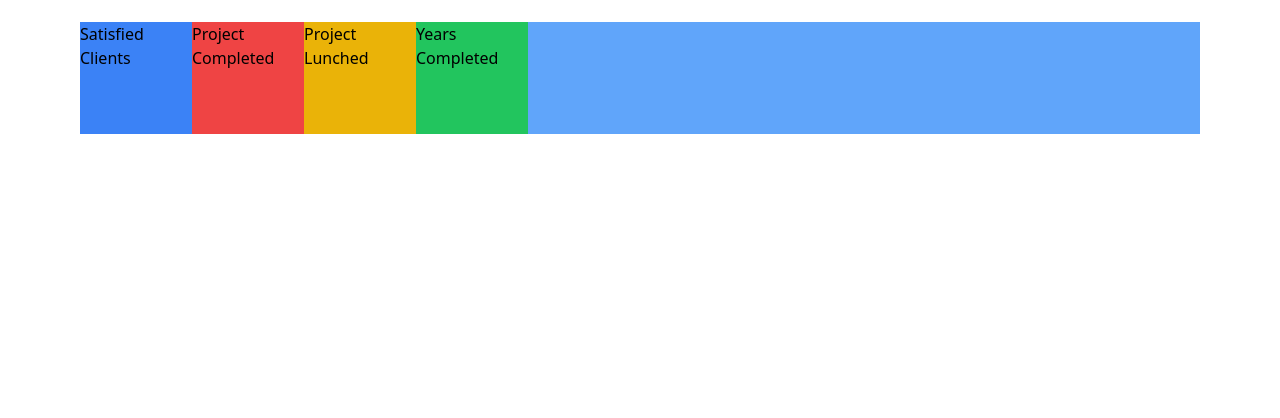
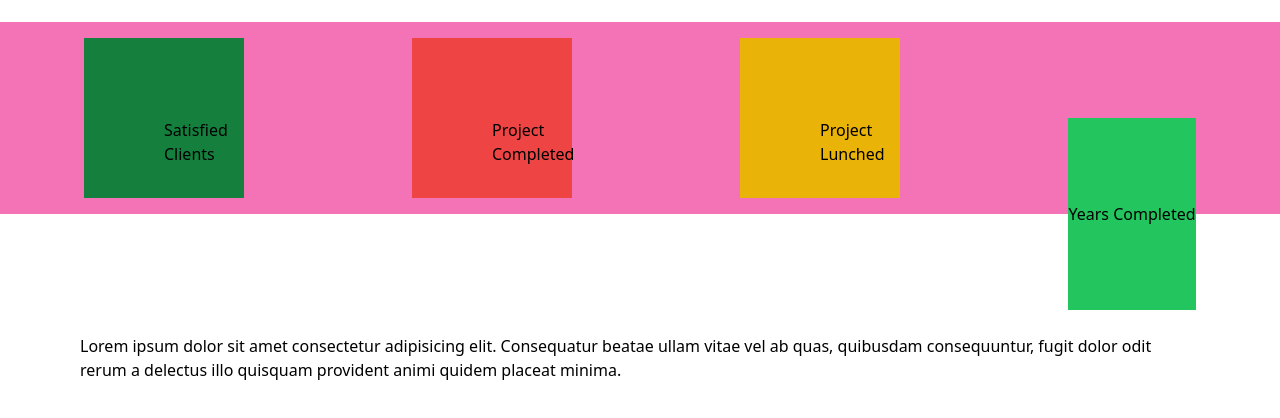
Before and after one commit to NiedjaMarques/GGS, a plain HTML site: page tailwind.html in a window 1280 px wide. Shown: the part 1398-1816 px from the top of the page. Before the commit the page ends 1612 px from the top, so only its background shows below. Drawn offline with nearby package versions, Linux system fonts and the light colour scheme.

Commit message:
Complementando o main

```diff
--- a/tailwind.html
+++ b/tailwind.html
@@ -110,7 +110,7 @@
         </div>
       </section>
 
-      <section class=" mb-28 p-5 w-2/4 h-1/2 ml-20 float-right">
+      <section class=" p-5 w-2/4 h-1/2 ml-20 float-right">
         <h6 class="font-bold text-gray-500/100 text-base">
           ABOUT US
         </h6>
@@ -141,37 +141,27 @@
 
       <img class="w-96 h-96" src="imagens/logo.png " alt="imagem de teste">
 
-      <section class="m-20 bg-blue-400 ">
+      <section class="my-20 h-48 bg-pink-400 flex flex-row justify-around items-center"> <!-- div pai -->
 
-        <div class="flex flex-row">
-
-          <div class="">
-            <div class="bg-blue-500 w-28 h-28">
+        <div class="bg-green-700 w-12 h-12 py-20 px-20 items-center justify-center"> <!--absolute top-32 left-0 -->
           Satisfied Clients
         </div>
-          </div>
-
-          <div class="">
-            <div class="bg-red-500 w-28 h-28">
+        <div class="bg-red-500 w-12 h-12 py-20 px-20 items-center justify-center ">
           Project Completed
         </div>
-          </div>
-
-          <div class="">
-            <div class="bg-yellow-500 w-28 h-28">
+        <div class="bg-yellow-500 w-12 h-12 py-20 px-20 items-center justify-center">
           Project Lunched
         </div>
-          </div>
-
-          <div class="">
-            <div class="bg-green-500 w-28 h-28">
+        <div class="bg-green-500 w-32 h-48 text-center flex items-center justify-center  relative translate-y-1/2 ">
           Years Completed
         </div>
 
-          </div>
+      </section>
 
-        </div>
-
+      <section class="m-10 p-10">
+        <p>
+          Lorem ipsum dolor sit amet consectetur adipisicing elit. Consequatur beatae ullam vitae vel ab quas, quibusdam consequuntur, fugit dolor odit rerum a delectus illo quisquam provident animi quidem placeat minima.
+        </p>
       </section>
     </main>
 
```
Lines whose indentation alone changed are shown as unchanged.
